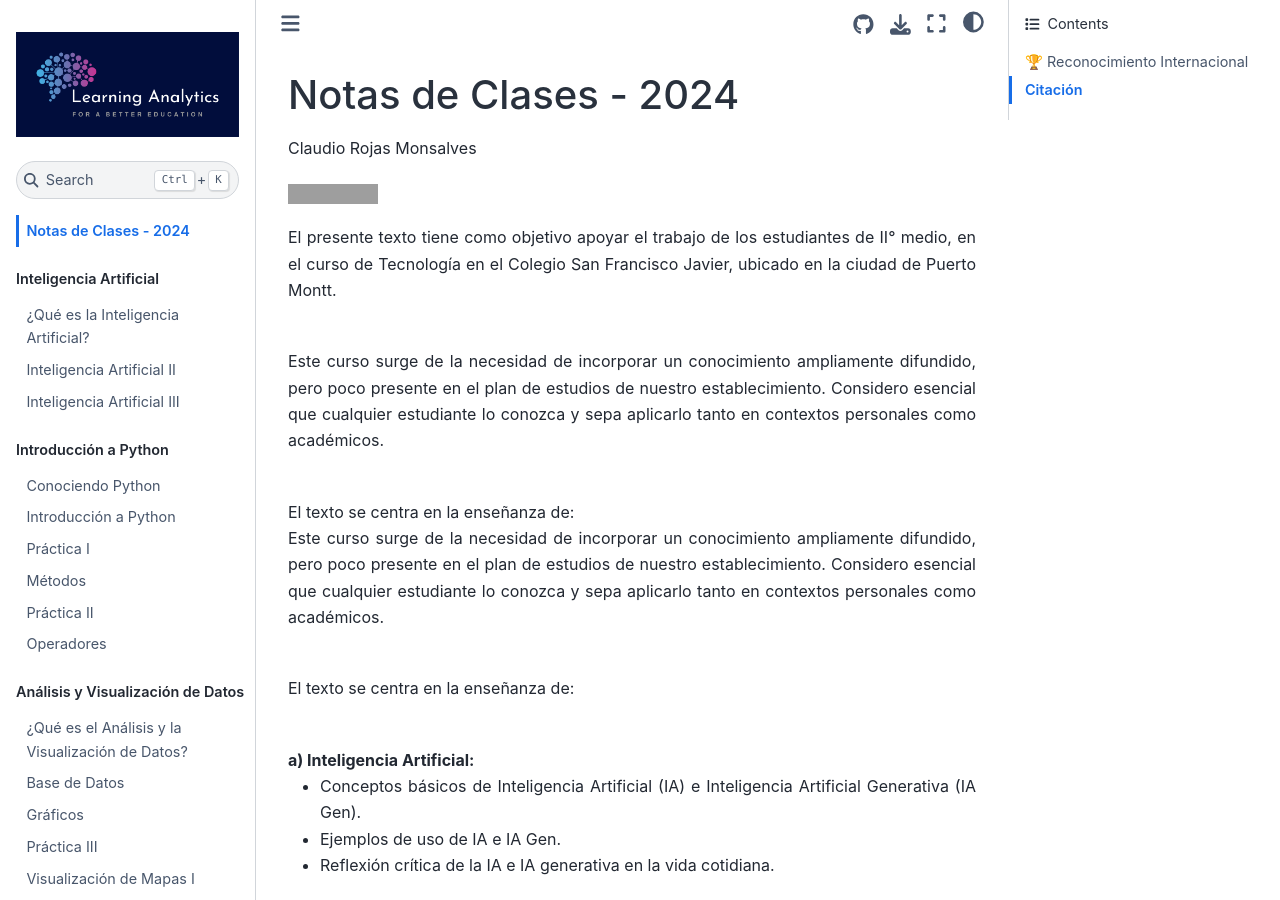
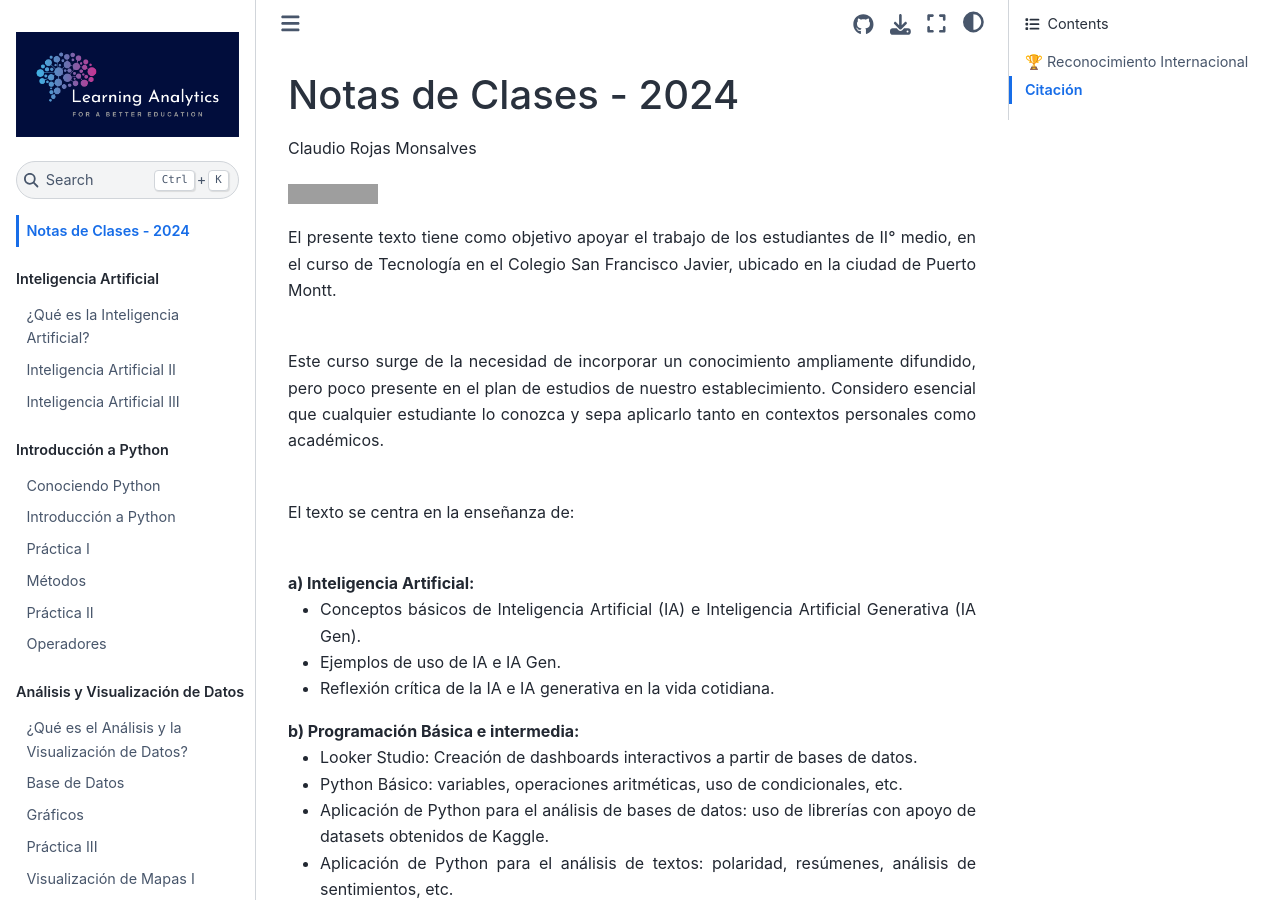
Before and after one commit to ClaudioRojasMon/Apoyo, a Jupyter Book: the page built from intro.md, in a window 1280 px wide and 900 px high. Built offline with Jupyter Book 1.0.4 settings and Sphinx 7.4.7 and the Sphinx Book theme 1.1.4, drawn with Linux system fonts in a browser that asks for light colours; pages that are not in the unit, such as notebooks, are missing from menus; grey boxes are pictures that could not be loaded.

Commit message:
Refactor course introduction in intro.md
Removed redundant text about the course's necessity.

```diff
--- a/intro.md
+++ b/intro.md
@@ -7,12 +7,6 @@ Claudio Rojas Monsalves
 <div align="justify">El presente texto tiene como objetivo apoyar el trabajo de los estudiantes de II° medio, en el curso de Tecnología en el Colegio San Francisco Javier, ubicado en la ciudad de Puerto Montt.</div>
 
 &nbsp;
-
-<div align="justify">Este curso surge de la necesidad de incorporar un conocimiento ampliamente difundido, pero poco presente en el plan de estudios de nuestro establecimiento. Considero esencial que cualquier estudiante lo conozca y sepa aplicarlo tanto en contextos personales como académicos.</div>
-
-&nbsp;
-
-<div align="justify">El texto se centra en la enseñanza de:</div>
 
 <div align="justify">Este curso surge de la necesidad de incorporar un conocimiento ampliamente difundido, pero poco presente en el plan de estudios de nuestro establecimiento. Considero esencial que cualquier estudiante lo conozca y sepa aplicarlo tanto en contextos personales como académicos.</div>
 
```
